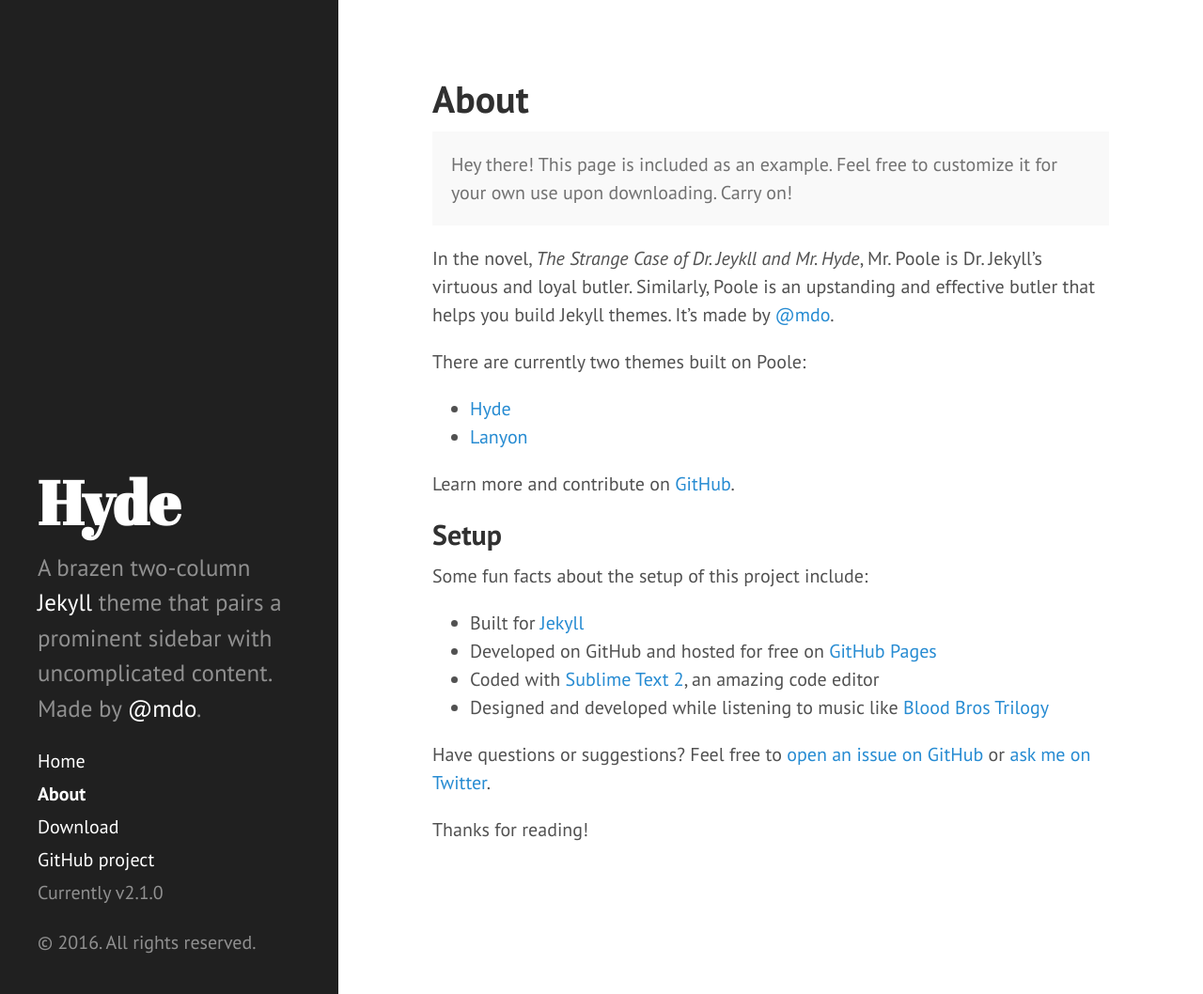
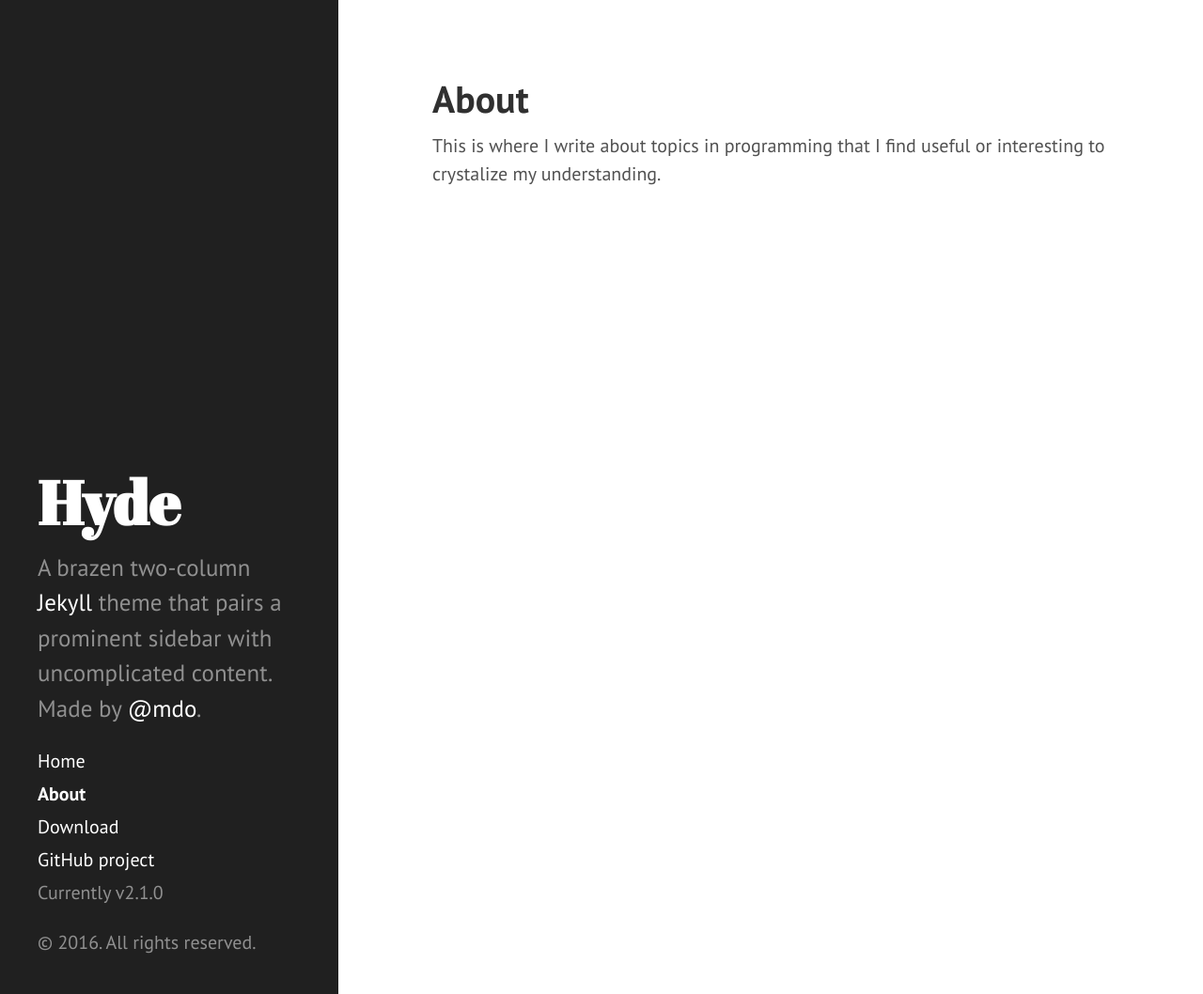
Before and after one commit to crow/crow.github.io, a Jekyll site: the page built from about.md, in a window 1280 px wide and 1058 px high. Shown: the whole window at 94% size. Built offline with Jekyll 4.4.1, drawn with Linux system fonts in a browser that asks for light colours; Markdown is read by kramdown in place of the engine named in the settings.

Commit message:
test edit

```diff
--- a/about.md
+++ b/about.md
@@ -3,28 +3,4 @@
 title: About
 ---
 
-<p class="message">
-  Hey there! This page is included as an example. Feel free to customize it for your own use upon downloading. Carry on!
-</p>
-
-In the novel, *The Strange Case of Dr. Jeykll and Mr. Hyde*, Mr. Poole is Dr. Jekyll's virtuous and loyal butler. Similarly, Poole is an upstanding and effective butler that helps you build Jekyll themes. It's made by [@mdo](https://twitter.com/mdo).
-
-There are currently two themes built on Poole:
-
-* [Hyde](http://hyde.getpoole.com)
-* [Lanyon](http://lanyon.getpoole.com)
-
-Learn more and contribute on [GitHub](https://github.com/poole).
-
-## Setup
-
-Some fun facts about the setup of this project include:
-
-* Built for [Jekyll](http://jekyllrb.com)
-* Developed on GitHub and hosted for free on [GitHub Pages](https://pages.github.com)
-* Coded with [Sublime Text 2](http://sublimetext.com), an amazing code editor
-* Designed and developed while listening to music like [Blood Bros Trilogy](https://soundcloud.com/maddecent/sets/blood-bros-series)
-
-Have questions or suggestions? Feel free to [open an issue on GitHub](https://github.com/poole/issues/new) or [ask me on Twitter](https://twitter.com/mdo).
-
-Thanks for reading!
+This is where I write about topics in programming that I find useful or interesting to crystalize my understanding.
```
Also changed, not shown: _posts/2012-02-07-example-content.md (+1 -1 lines).
